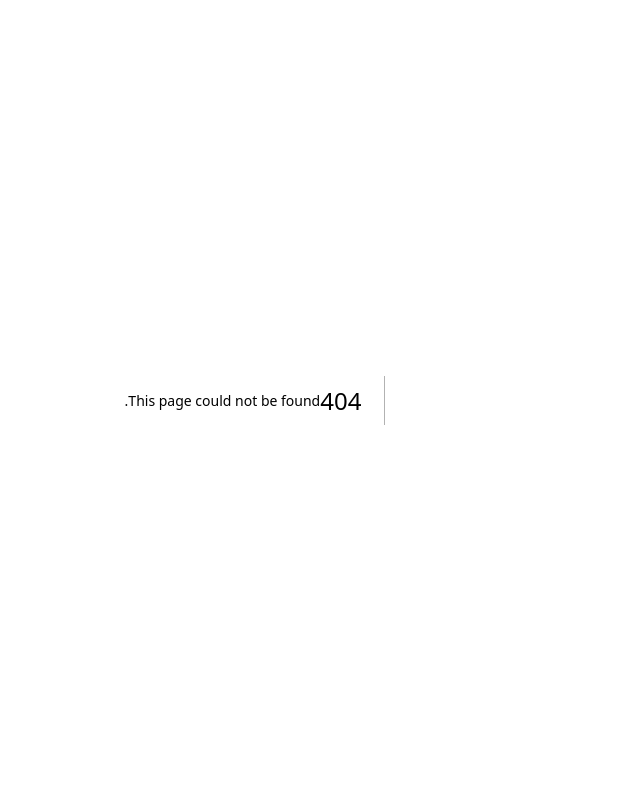
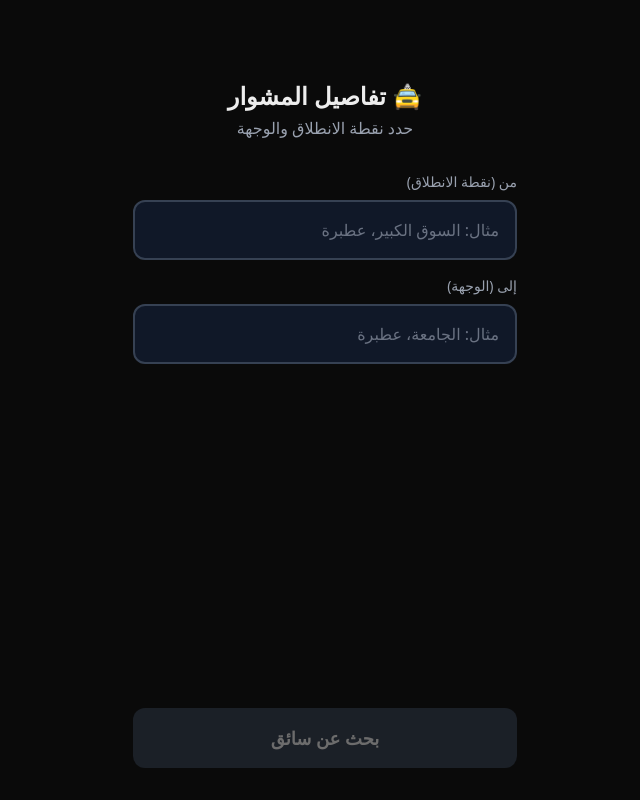
Before and after one commit to paradisesoap653-dotcom/Rakshtak, a Next.js app: page /request in a window 1280 px wide. Before the commit this address had no page. Shown: the whole page, without its empty margins (417-1057 px from the left). Built offline with nearby package versions, Linux system fonts and the light colour scheme.

Commit message:
Create page.tsx

```diff
--- /dev/null
+++ b/src/app/request/page.tsx
@@ -0,0 +1,89 @@
+"use client";
+
+import { useState, Suspense } from "react";
+import { useRouter, useSearchParams } from "next/navigation";
+
+function RequestForm() {
+  const router = useRouter();
+  const searchParams = useSearchParams();
+  const type = searchParams.get("type") || "ride";
+
+  const [pickup, setPickup] = useState("");
+  const [destination, setDestination] = useState("");
+
+  const isRide = type === "ride";
+
+  const handleSubmit = () => {
+    if (pickup && destination) {
+      router.push(
+        `/searching?type=${type}&pickup=${encodeURIComponent(
+          pickup
+        )}&destination=${encodeURIComponent(destination)}`
+      );
+    }
+  };
+
+  return (
+    <main className="min-h-screen flex flex-col px-6 py-8">
+      <button
+        onClick={() => router.back()}
+        className="text-gray-400 mb-6 text-right w-fit"
+      >
+        ← رجوع
+      </button>
+
+      <div className="w-full max-w-sm mx-auto flex-1">
+        <h1 className="text-2xl font-bold mb-1 text-center">
+          {isRide ? "🚖 تفاصيل المشوار" : "📦 تفاصيل نقل البضاعة"}
+        </h1>
+        <p className="text-gray-400 text-center mb-8">
+          {isRide ? "حدد نقطة الانطلاق والوجهة" : "حدد مكان الاستلام والتسليم"}
+        </p>
+
+        <div className="flex flex-col gap-4">
+          <div>
+            <label className="block text-sm text-gray-400 mb-2">
+              {isRide ? "من (نقطة الانطلاق)" : "من (مكان الاستلام)"}
+            </label>
+            <input
+              type="text"
+              value={pickup}
+              onChange={(e) => setPickup(e.target.value)}
+              placeholder="مثال: السوق الكبير، عطبرة"
+              className="w-full py-4 px-4 rounded-xl bg-gray-900 border-2 border-gray-700 text-white placeholder-gray-500 focus:border-orange-500 outline-none"
+            />
+          </div>
+
+          <div>
+            <label className="block text-sm text-gray-400 mb-2">
+              {isRide ? "إلى (الوجهة)" : "إلى (مكان التسليم)"}
+            </label>
+            <input
+              type="text"
+              value={destination}
+              onChange={(e) => setDestination(e.target.value)}
+              placeholder="مثال: الجامعة، عطبرة"
+              className="w-full py-4 px-4 rounded-xl bg-gray-900 border-2 border-gray-700 text-white placeholder-gray-500 focus:border-orange-500 outline-none"
+            />
+          </div>
+        </div>
+      </div>
+
+      <button
+        onClick={handleSubmit}
+        disabled={!pickup || !destination}
+        className="w-full max-w-sm mx-auto py-4 rounded-xl bg-orange-500 text-white font-bold text-lg disabled:opacity-40 disabled:bg-gray-700"
+      >
+        بحث عن سائق
+      </button>
+    </main>
+  );
+}
+
+export default function RequestPage() {
+  return (
+    <Suspense fallback={<div className="min-h-screen bg-black" />}>
+      <RequestForm />
+    </Suspense>
+  );
+}
```
